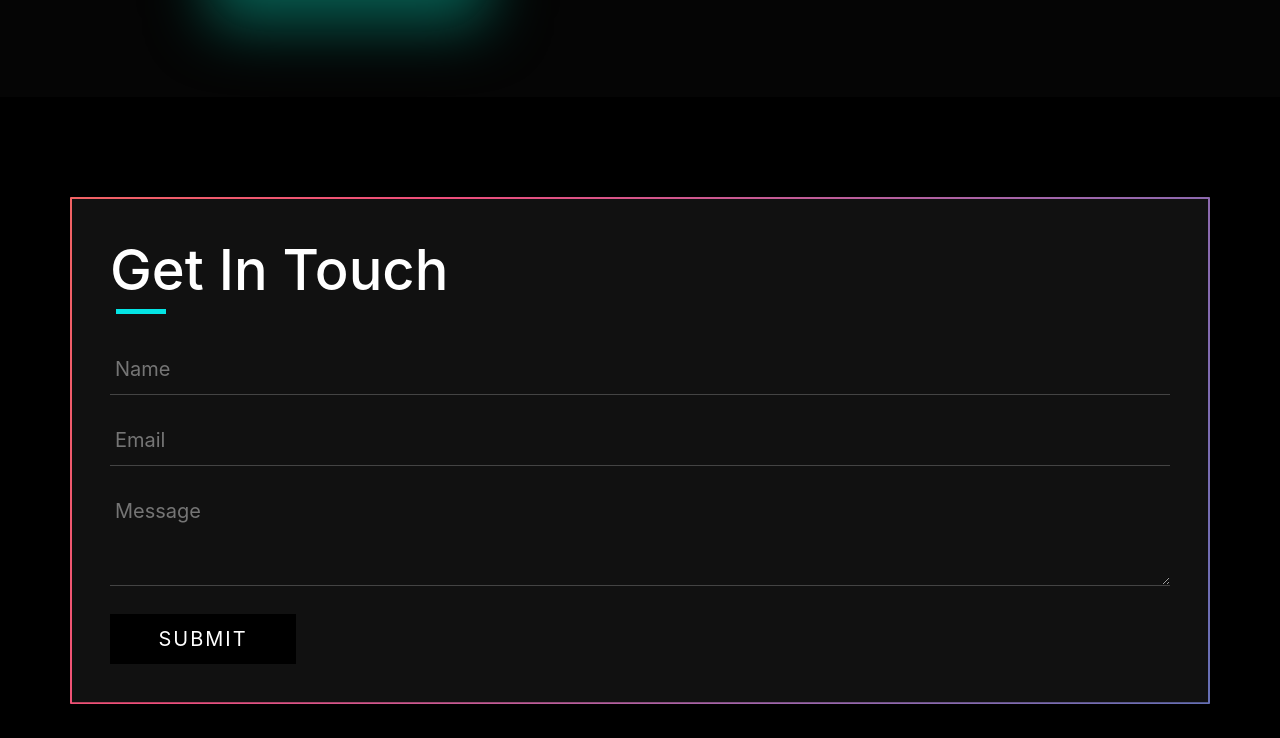
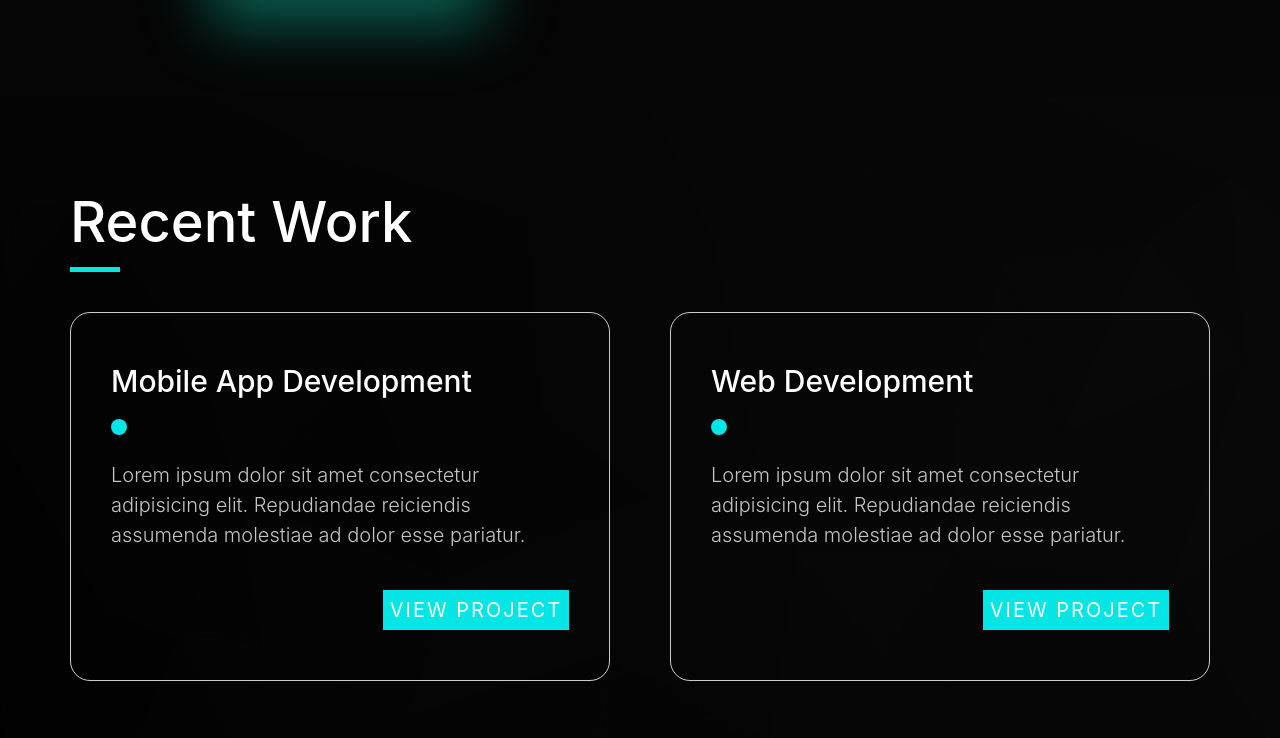
Before and after one commit to cgefx/gatsby-sanity-starter, a Gatsby site in the folder web/: page / in a window 1280 px wide. Shown: the part 1373-2111 px from the top of the page. Built offline with nearby package versions, Linux system fonts and the light colour scheme; Gatsby itself is replaced by a stand-in of ours.

Commit message:
add featured projects to home page

```diff
--- a/web/src/pages/index.js
+++ b/web/src/pages/index.js
@@ -4,12 +4,14 @@ import SEO from '../components/SEO'
 import Hero from '../components/Hero'
 import About from '../components/About'
 import Contact from '../components/Contact'
+import FeaturedProjects from '../components/FeaturedProjects'
 
 const IndexPage = () => (
   <>
     <SEO title="Home" />
     <Hero />
     <About />
+    <FeaturedProjects />
     <Contact />
     {/* <Link to="/projects/">Go to Projects</Link> <br /> */}
   </>
```
